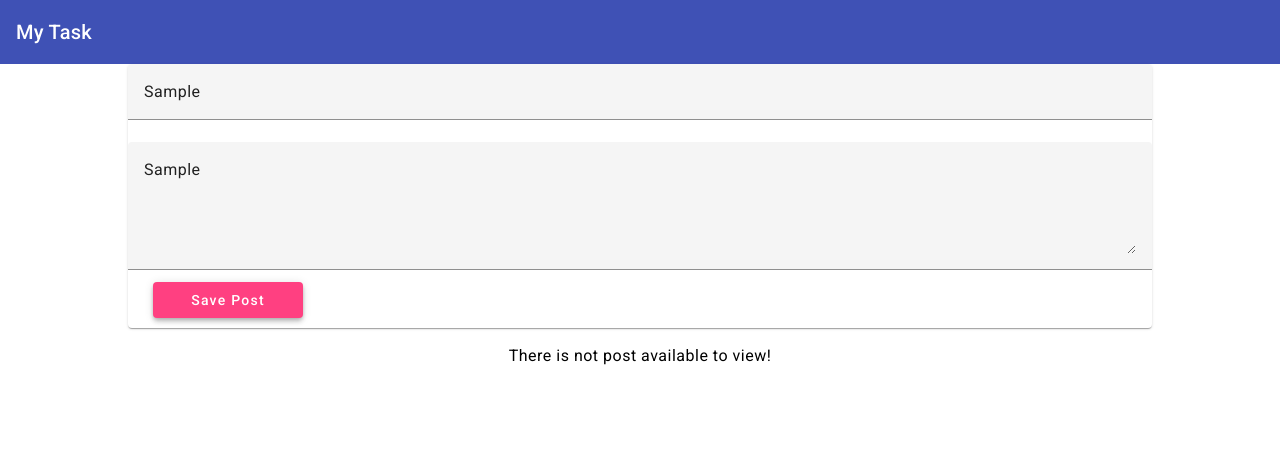
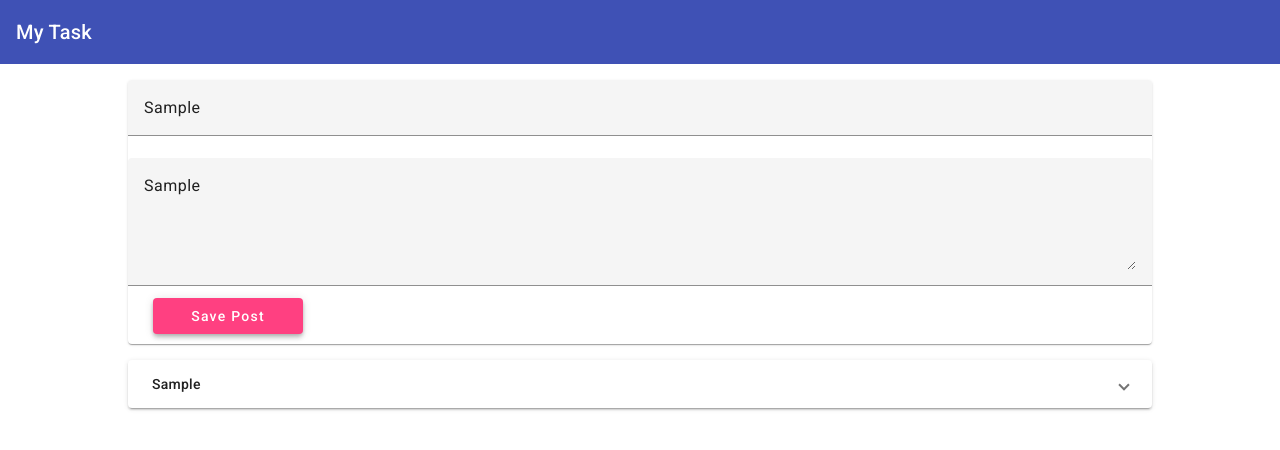
Before and after one commit to josealarconchacon/Post, an Angular app: page / in a window 1280 px wide. Both pictures are taken after typing "Sample", "Sample" into the empty fields and a click on the button "Save Post". Shown: the top 450 px of the page. Built offline with nearby package versions, Linux system fonts and the light colour scheme.

Commit message:
get post

```diff
--- a/src/app/app.component.css
+++ b/src/app/app.component.css
@@ -1,5 +1,4 @@
 main {
-  margin-top: 1rem;
   width: 80%;
-  margin: auto;
+  margin: 1rem auto;
 }
--- a/src/app/app.component.html
+++ b/src/app/app.component.html
@@ -1,8 +1,6 @@
 <app-header></app-header>
 <main>
   <!-- listen to postCreatedEventEmitter event by adding a post  -->
-  <app-post-create
-    (postCreatedEventEmitter)="onPostAdded($event)"
-  ></app-post-create>
-  <app-post-list [posts]="storedPost"></app-post-list>
+  <app-post-create></app-post-create>
+  <app-post-list></app-post-list>
 </main>
--- a/src/app/app.component.ts
+++ b/src/app/app.component.ts
@@ -1,17 +1,8 @@
 import { Component } from '@angular/core';
-
-import { Post } from './post/post.model';
 
 @Component({
   selector: 'app-root',
   templateUrl: './app.component.html',
   styleUrls: ['./app.component.css'],
 })
-export class AppComponent {
-  // create an empty array to store new post
-  storedPost: Post[] = [];
-
-  onPostAdded(post) {
-    this.storedPost.push(post);
-  }
-}
+export class AppComponent {}
--- a/src/app/post/post-create/post-create.component.ts
+++ b/src/app/post/post-create/post-create.component.ts
@@ -1,7 +1,6 @@
 import { Component } from '@angular/core';
 
 import { NgForm } from '@angular/forms';
-import { from } from 'rxjs';
 import { PostService } from '../post.service';
 
 @Component({
--- a/src/app/post/post-list/post-list.component.html
+++ b/src/app/post/post-list/post-list.component.html
@@ -1,5 +1,5 @@
 <mat-accordion multi="true" *ngIf="posts.length > 0">
-  <mat-expansion-panel *ngFor="let post of postList">
+  <mat-expansion-panel *ngFor="let post of posts">
     <mat-expansion-panel-header> {{ post.title }}</mat-expansion-panel-header>
     <p>{{ post.content }}</p>
   </mat-expansion-panel>
--- a/src/app/post/post-list/post-list.component.ts
+++ b/src/app/post/post-list/post-list.component.ts
@@ -1,4 +1,5 @@
-import { Component, Input, OnInit } from '@angular/core';
+import { Component, OnDestroy, OnInit } from '@angular/core';
+import { Subscription } from 'rxjs';
 
 import { Post } from '../post.model';
 import { PostService } from '../post.service';
@@ -8,21 +9,23 @@ import { PostService } from '../post.service';
   templateUrl: './post-list.component.html',
   styleUrls: ['./post-list.component.css'],
 })
-export class PostListComponent implements OnInit {
-  // dummy data test
-  // postList = [
-  //   { title: 'Post 1', content: 'Content of post #1' },
-  //   { title: 'Post 2', content: 'Content of post #2' },
-  //   { title: 'Post 3', content: 'Content of post #3' },
-  // ];
-
-  // Properties
-  // Bind to posts from the parent component AppComponent()
-  @Input() posts: Post[] = [];
+export class PostListComponent implements OnInit, OnDestroy {
+  posts: Post[] = [];
+  private postsSubscription: Subscription;
 
   constructor(public postsService: PostService) {}
 
   ngOnInit(): void {
     this.posts = this.postsService.getPosts();
+    // set a listener to the subject
+    this.postsSubscription = this.postsService
+      .getPostUpdatedListener()
+      .subscribe((posts: Post[]) => {
+        this.posts = posts;
+      });
+    console.dir('The post: ', this.posts);
+  }
+  ngOnDestroy(): void {
+    this.postsSubscription.unsubscribe();
   }
 }
--- a/src/app/post/post.service.ts
+++ b/src/app/post/post.service.ts
@@ -1,4 +1,5 @@
 import { Injectable } from '@angular/core';
+import { Subject } from 'rxjs';
 import { Post } from './post.model';
 
 // @Injectable() decorator defines a class as a service in Angular and allows Angular to inject it into a component as a dependency
@@ -6,6 +7,7 @@ import { Post } from './post.model';
 export class PostService {
   // store a list of posts
   private posts: Post[] = [];
+  private postsUpdated = new Subject<Post[]>();
 
   // method
   getPosts() {
@@ -13,8 +15,13 @@ export class PostService {
     return [...this.posts];
   }
 
+  getPostUpdatedListener() {
+    return this.postsUpdated.asObservable();
+  }
+
   addPost(title: string, content: string) {
     const post = { title: title, content: content };
     this.posts.push(post);
+    this.postsUpdated.next([...this.posts]);
   }
 }
```
